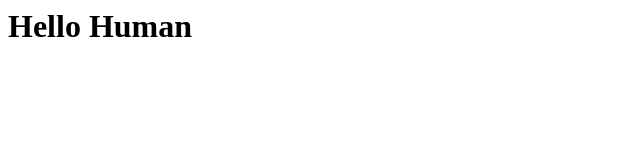
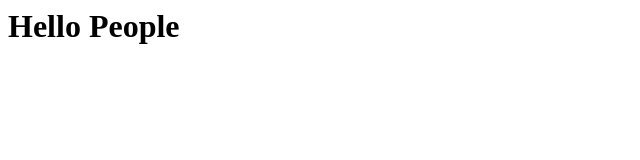
Before and after one commit to akshatj125/GitCourse, a plain HTML site: page index.html in a window 1280 px wide. Shown: the full height of the page, 0-640 px from the left. Drawn offline with Linux system fonts and the light colour scheme.

Commit message:
Added people

```diff
--- a/index.html
+++ b/index.html
@@ -1 +1 @@
-<h1> Hello Human </h1>
+<h1> Hello People </h1>
```
